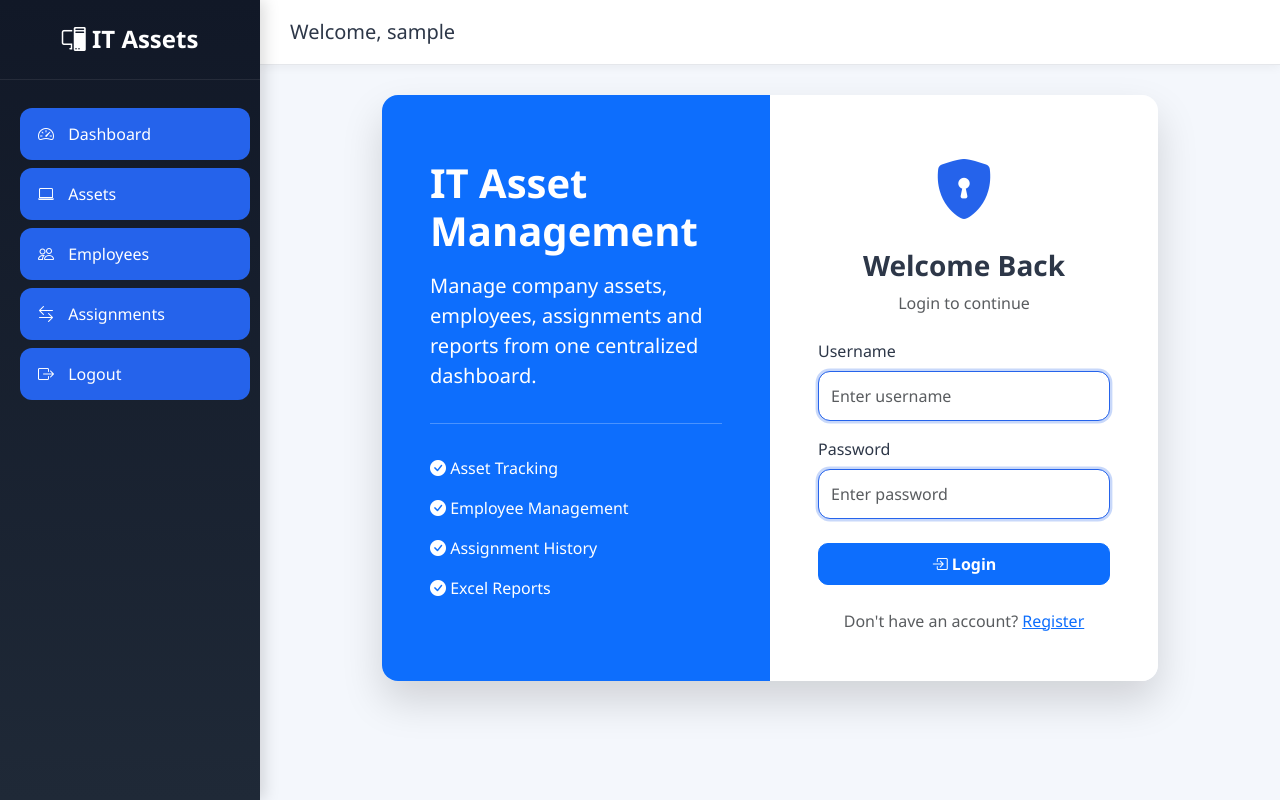
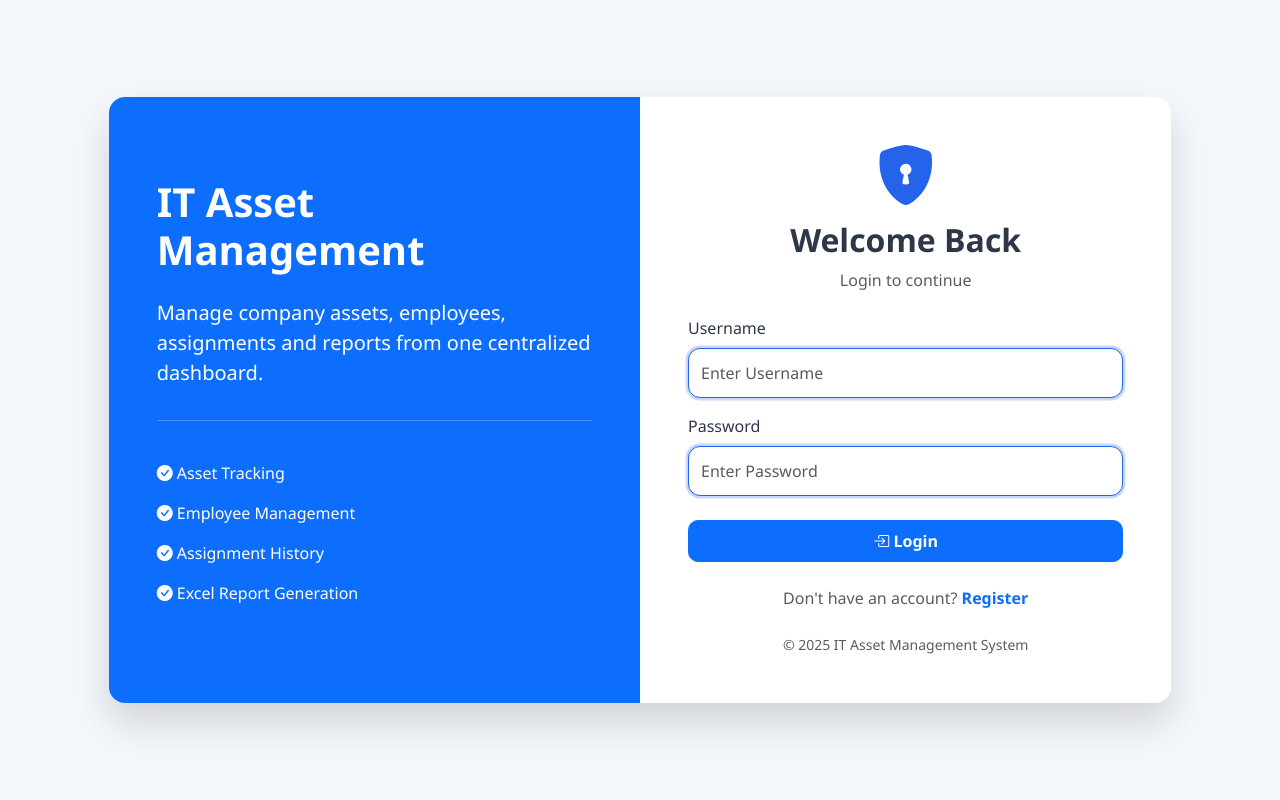
Before and after one commit to VinayaKumaraC/Flask-based-IT-Asset-Management, a Flask app: template templates/login.html in a window 1280 px wide. Run offline with Flask 3, Linux system fonts and the light colour scheme; the template is opened without the code that fills it, so the values that code supplies are empty; the visitor is signed in with stand-in values (Sample User, id 1).

Commit message:
Enhance login.html with meta tags and styling links
Added meta tags for character set and viewport, updated title, and improved structure and styling links in the login template.

```diff
--- a/templates/login.html
+++ b/templates/login.html
@@ -1,22 +1,34 @@
-{% extends "base.html" %}
+<meta charset="UTF-8">
 
-{% block content %}
+<meta name="viewport"
+      content="width=device-width, initial-scale=1.0">
 
-<div class="container">
+<title>Login - IT Asset Management</title>
 
-    <div class="row justify-content-center align-items-center">
+<link
+    href="https://cdn.jsdelivr.net/npm/bootstrap@5.3.3/dist/css/bootstrap.min.css"
+    rel="stylesheet">
+
+<link
+    rel="stylesheet"
+    href="https://cdn.jsdelivr.net/npm/bootstrap-icons@1.11.3/font/bootstrap-icons.min.css">
+
+<link
+    rel="stylesheet"
+    href="{{ url_for('static', filename='css/style.css') }}">
+<div class="row justify-content-center align-items-center min-vh-100">
 
     <div class="col-lg-10">
 
         <div class="row g-0 shadow-lg rounded-4 overflow-hidden">
 
-                <!-- LEFT SIDE -->
+            <!-- LEFT PANEL -->
 
             <div class="col-md-6 bg-primary text-white p-5">
 
                 <div class="h-100 d-flex flex-column justify-content-center">
 
-                        <h1 class="fw-bold mb-3">
+                    <h1 class="fw-bold mb-4">
                         IT Asset Management
                     </h1>
 
@@ -28,7 +40,7 @@
 
                     <hr>
 
-                        <div class="mt-3">
+                    <div class="mt-4">
 
                         <p>
                             <i class="bi bi-check-circle-fill"></i>
@@ -47,7 +59,7 @@
 
                         <p>
                             <i class="bi bi-check-circle-fill"></i>
-                                Excel Reports
+                            Excel Report Generation
                         </p>
 
                     </div>
@@ -56,7 +68,7 @@
 
             </div>
 
-                <!-- RIGHT SIDE -->
+            <!-- RIGHT PANEL -->
 
             <div class="col-md-6 bg-white p-5">
 
@@ -64,9 +76,9 @@
 
                     <i class="bi bi-shield-lock-fill login-icon"></i>
 
-                        <h3 class="mt-3 fw-bold">
+                    <h2 class="fw-bold mt-3">
                         Welcome Back
-                        </h3>
+                    </h2>
 
                     <p class="text-muted">
                         Login to continue
@@ -86,7 +98,7 @@
                             type="text"
                             class="form-control"
                             name="username"
-                                placeholder="Enter username"
+                            placeholder="Enter Username"
                             required>
 
                     </div>
@@ -101,12 +113,13 @@
                             type="password"
                             class="form-control"
                             name="password"
-                                placeholder="Enter password"
+                            placeholder="Enter Password"
                             required>
 
                     </div>
 
                     <button
+                        type="submit"
                         class="btn btn-primary w-100 py-2">
 
                         <i class="bi bi-box-arrow-in-right"></i>
@@ -122,9 +135,18 @@
                         Don't have an account?
                     </span>
 
-                        <a href="/register">
+                    <a href="/register"
+                       class="text-decoration-none fw-bold">
                         Register
                     </a>
+
+                </div>
+
+                <div class="text-center mt-4">
+
+                    <small class="text-muted">
+                        © 2025 IT Asset Management System
+                    </small>
 
                 </div>
 
@@ -135,7 +157,3 @@
     </div>
 
 </div>
-
-</div>
-
-{% endblock %}
```
Lines whose indentation alone changed are shown as unchanged.
